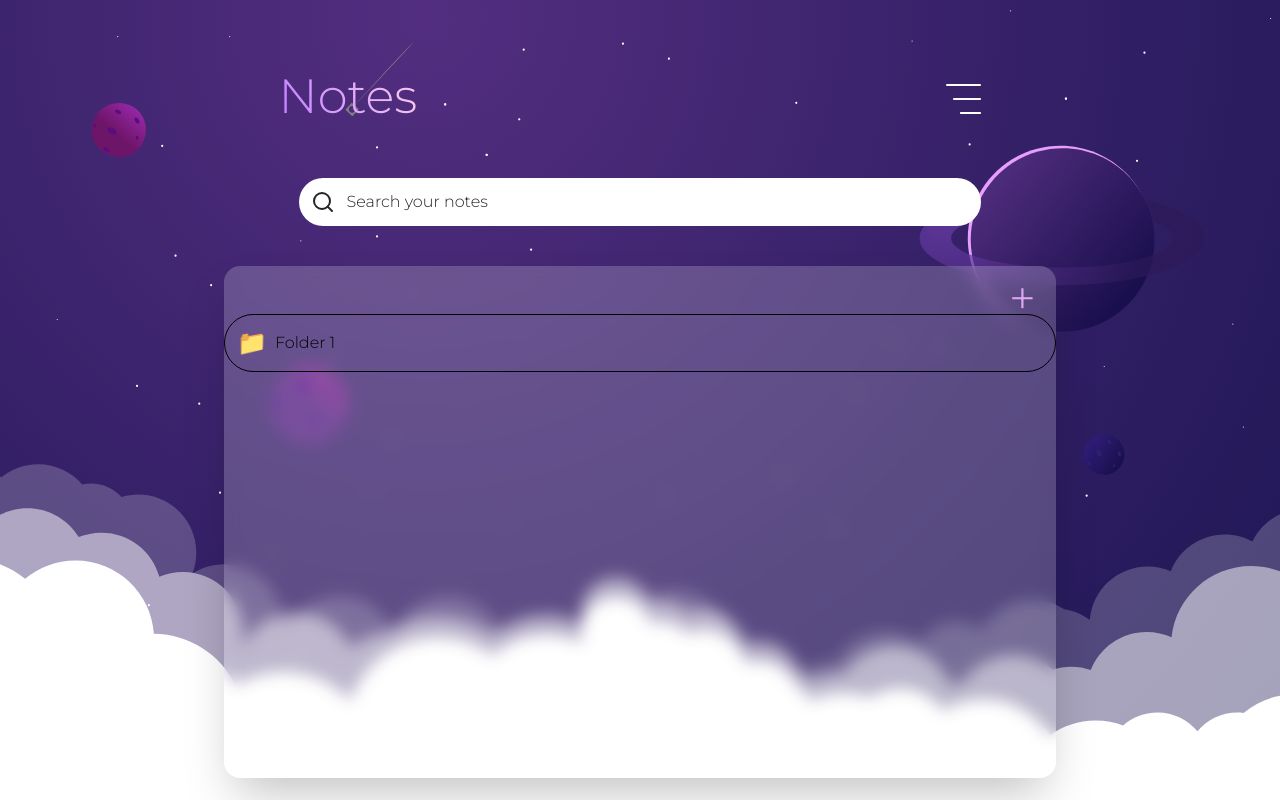
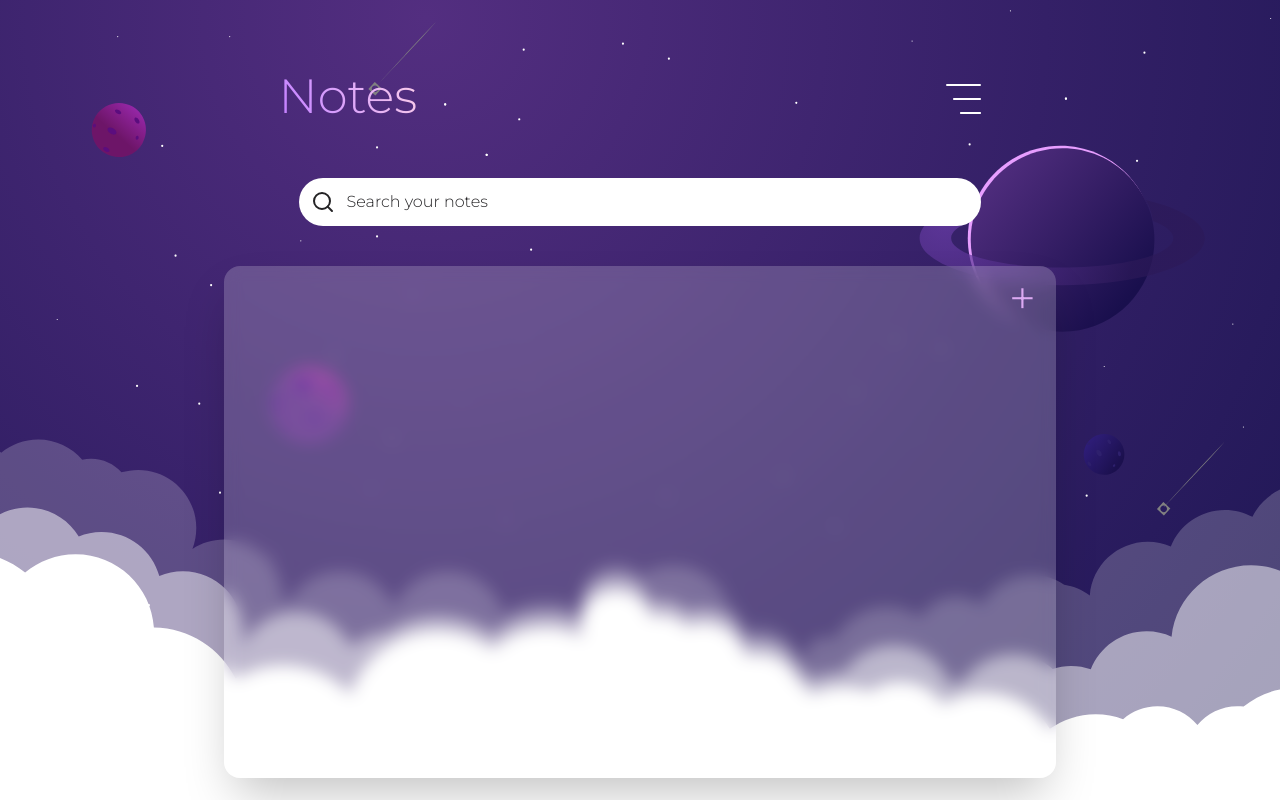
Before and after one commit to Paweluser/Notes-app, a Next.js app: page /notes in a window 1280 px wide. Built offline with nearby package versions, Linux system fonts and the light colour scheme.

Commit message:
add new types in FolderTypes, improve folder design, update folder creation logic and add delete button with handler

```diff
--- a/src/app/notes/page.tsx
+++ b/src/app/notes/page.tsx
@@ -5,24 +5,20 @@ import { FolderList } from '@/components/FolderList';
 import MenuButton from '@/components/MenuButton';
 import SearchBar from '@/components/SearchBar';
 import { FolderTypes } from '@/types/FolderTypes';
-import { Metadata } from 'next';
 import { useState } from 'react';
 
-export const metadata: Metadata = {
-	title: 'Notes page',
-	description: 'Generated by create next app',
-};
-
 export default function NotesPage() {
-	const [folders, setFolders] = useState<FolderTypes[]>([
-		{ id: 1, name: 'Folder 1' },
-	]);
+	const [folders, setFolders] = useState<FolderTypes[]>([]);
 
 	function handleAddClick() {
 		setFolders((prev) => [
-			{ id: prev.length + 1, name: `Folder ${prev.length + 1}` },
 			...prev,
+			{ id: crypto.randomUUID(), name: `Folder ${prev.length + 1}` },
 		]);
+	}
+
+	function handleDelete(id: FolderTypes['id']) {
+		setFolders((prev) => prev.filter((f) => f.id !== id));
 	}
 
 	return (
@@ -37,7 +33,7 @@ export default function NotesPage() {
 			<div className="relative flex flex-col gap-2 w-full h-2/3 mt-3 xl:w-2/3 xl:mx-auto xl:mt-6 bg-[var(--second-color)]/20 backdrop-blur rounded-2xl shadow-2xl">
 				<AddButton onAdd={handleAddClick} />
 				<div className="mt-12">
-					<FolderList folders={folders} />
+					<FolderList folders={folders} onDelete={handleDelete} />
 				</div>
 			</div>
 		</div>
--- a/src/components/Folder.tsx
+++ b/src/components/Folder.tsx
@@ -1,10 +1,23 @@
-import type { FolderTypes } from "@/types/FolderTypes";
+import type { FolderTypes, OnDeleteFolder } from '@/types/FolderTypes';
 
-export function Folder({ folder }: { folder: FolderTypes }) {
-  return (
-    <div className="flex items-center gap-2 p-3 border rounded-full">
-      <span className="text-2xl">📁</span>
-      <p className="font-medium">{folder.name}</p>
-    </div>
-  );
+export function Folder({
+	folder,
+	onDelete,
+}: {
+	folder: FolderTypes;
+	onDelete: OnDeleteFolder;
+}) {
+	return (
+		<div className="flex items-center gap-2 p-3 rounded-full m-3 mx-3 transition-colors duration-300 hover:bg-[rgba(255,255,255,0.1)] cursor-pointer">
+			<span className="text-2xl bg-linear-65 from-purple-400 to-pink-200 bg-clip-text [-webkit-background-clip:text] text-transparent md:text-3xl">
+				📁
+			</span>
+			<p className="text-[var(--third-color)] pt-1 md:text-xl">{folder.name}</p>
+			<button
+				className="text-xl pt-1 text-[var(--third-color)] ml-auto cursor-pointer"
+				onClick={() => onDelete(folder.id)}>
+				X
+			</button>
+		</div>
+	);
 }
--- a/src/components/FolderList.tsx
+++ b/src/components/FolderList.tsx
@@ -1,11 +1,17 @@
 import { Folder } from './Folder';
-import type { FolderTypes } from '@/types/FolderTypes';
+import type { FolderTypes, OnDeleteFolder } from '@/types/FolderTypes';
 
-export function FolderList({ folders }: { folders: FolderTypes[] }) {
+export function FolderList({
+	folders,
+	onDelete,
+}: {
+	folders: FolderTypes[];
+	onDelete: OnDeleteFolder;
+}) {
 	return (
-		<div className='w-full'>
+		<div className="w-full">
 			{folders.map((f) => (
-				<Folder key={f.id} folder={f} />
+				<Folder key={f.id} folder={f} onDelete={onDelete} />
 			))}
 		</div>
 	);
--- a/src/types/FolderTypes.ts
+++ b/src/types/FolderTypes.ts
@@ -1 +1,3 @@
-export type FolderTypes = { id: number; name: string };
+export type FolderTypes = { id: string; name: string };
+
+export type OnDeleteFolder = (id: string) => void;
```
